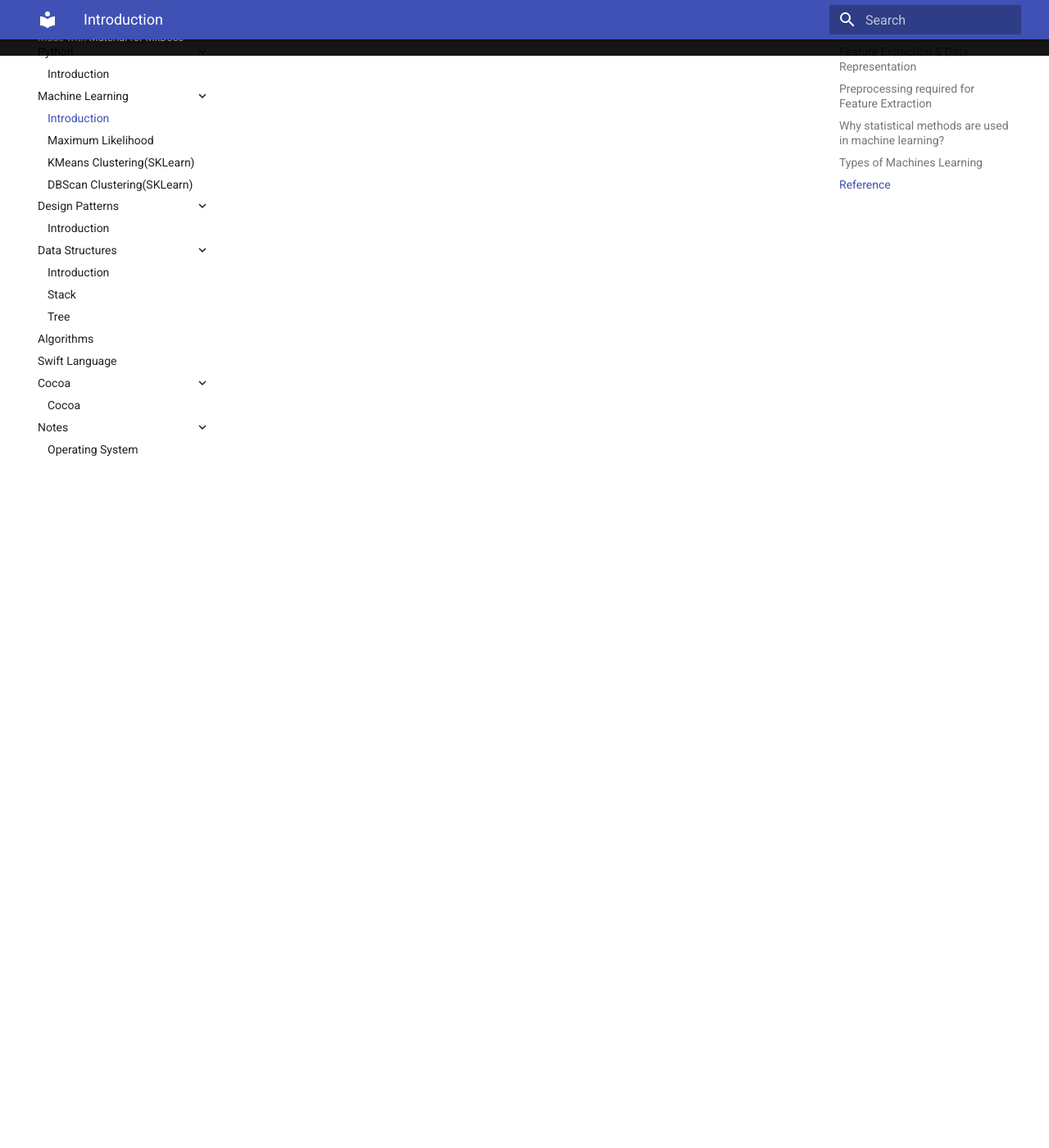
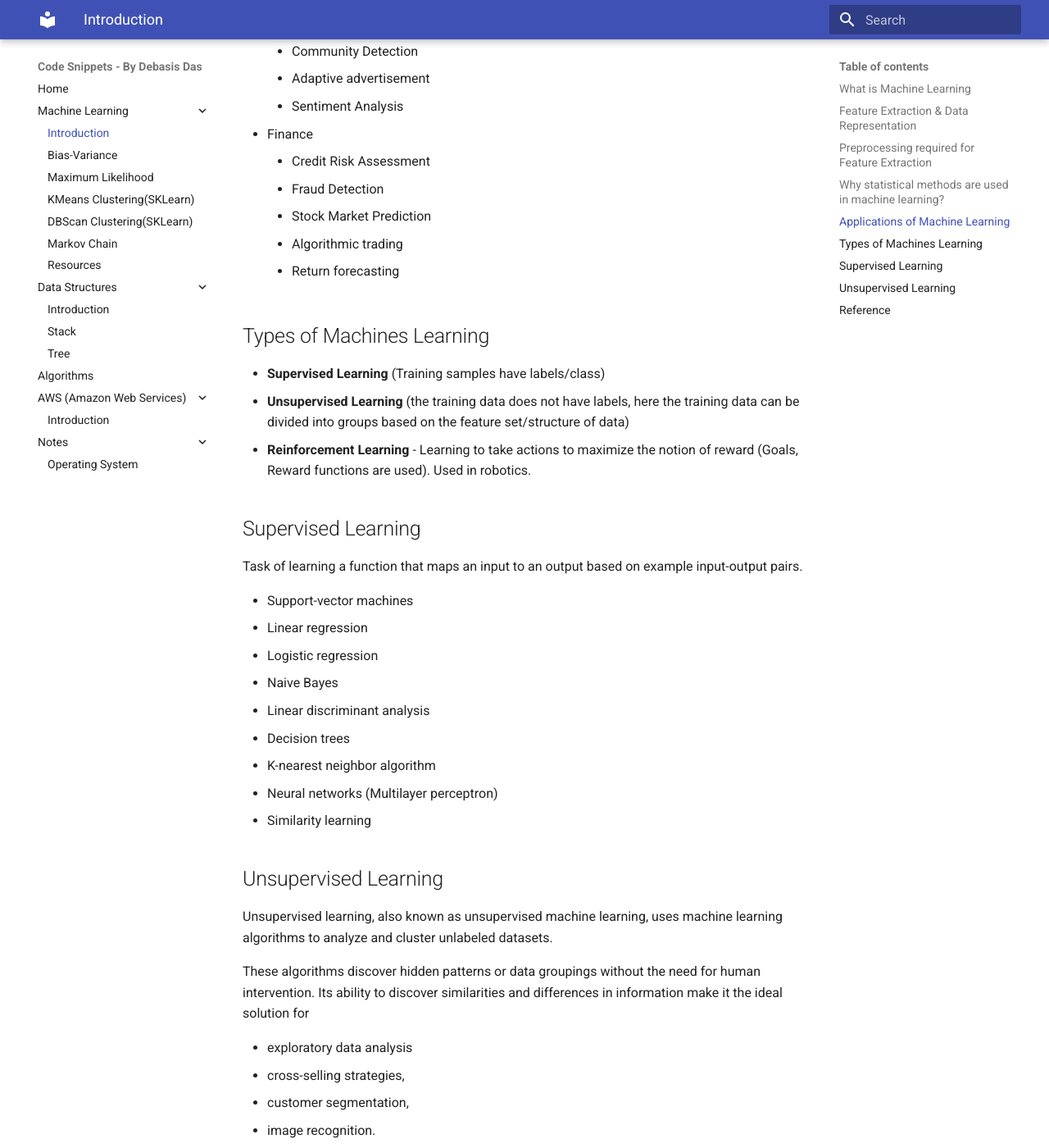
Before and after one commit to debasisdas1/debasisdas1.github.io, an MkDocs documentation site: the page built from docs/MachineLearning/MachineLearningIntroduction.md, in a window 1280 px wide and 1400 px high, scrolled down 2007 px. Shown: the whole window at 82% size. Built offline with MkDocs 1.6.1 and Material for MkDocs 9.7.7, drawn with Linux system fonts in a browser that asks for light colours; some of the changed text lies outside the part shown.

Commit message:
Debasis: Algorithms

```diff
--- a/docs/MachineLearning/MachineLearningIntroduction.md
+++ b/docs/MachineLearning/MachineLearningIntroduction.md
@@ -43,12 +43,76 @@ The images that are fed into the model as a training data set can be called as r
 - Inaccuracy of the assumed model
 - Inherrent ambiguity in the real world problems
 
+## Applications of Machine Learning
+
+- Computer Vision
+- Speech recognition
+- Natural Language Processing
+- Medical Informatics
+- Robotics
+- Computational Biology
+- Information Technology
+	- Spam Detection
+	- Web Image Search
+	- Recommendation
+	- Information Filtering
+	- Community Detection
+	- Adaptive advertisement
+	- Sentiment Analysis
+- Finance
+	- Credit Risk Assessment
+	- Fraud Detection
+	- Stock Market Prediction
+	- Algorithmic trading
+	- Return forecasting
+
 ## Types of Machines Learning
 
 - **Supervised Learning** (Training samples have labels/class)
 - **Unsupervised Learning** (the training data does not have labels, here the training data can be divided into groups based on the feature set/structure of data)
 - **Reinforcement Learning** - Learning to take actions to maximize the notion of reward (Goals, Reward functions are used). Used in robotics.
 
+## Supervised Learning
+
+Task of learning a function that maps an input to an output based on example input-output pairs.
+
+- Support-vector machines
+- Linear regression
+- Logistic regression
+- Naive Bayes
+- Linear discriminant analysis
+- Decision trees
+- K-nearest neighbor algorithm
+- Neural networks (Multilayer perceptron)
+- Similarity learning
+
+## Unsupervised Learning
+
+Unsupervised learning, also known as unsupervised machine learning, uses machine learning algorithms to analyze and cluster unlabeled datasets.
+
+These algorithms discover hidden patterns or data groupings without the need for human intervention. Its ability to discover similarities and differences in information make it the ideal solution for
+
+- exploratory data analysis
+- cross-selling strategies,
+- customer segmentation,
+- image recognition.
+
+Types of Unsupervised Learnings are as follows
+
+- Clustering
+	- K-Means clustering
+	- Hierarchial Clustering
+	- DBScan Clustering
+- Neural Networks
+
+**Unsupervised Learning is used in**
+
+- News Section
+- Computer Vision (object recognition)
+- Medical Imaging
+- Anomaly detection
+- Customer persona definitions
+- Recommendation engines
 
 ## Reference
 - Book - Introduction to Data Mining (PANG-NING TAN, MICHAEL STEINBACH, ANUJ KARPATNE, VIPIN KUMAR)
--- a/mkdocs.yml
+++ b/mkdocs.yml
@@ -1,25 +1,30 @@
 site_name: Code Snippets - By Debasis Das
 nav:
   - Home: 'index.md'
-  - Python:
-    - Introduction: 'Python/Python.md'
+#  - Python:
+#    - Introduction: 'Python/Python.md'
 
   - Machine Learning:
     - Introduction: 'MachineLearning/MachineLearningIntroduction.md'
+    - Bias-Variance: 'MachineLearning/BiasVariance.md'
     - Maximum Likelihood: 'MachineLearning/MaximumLikelihood/MaximumLikelihood.md'
     - KMeans Clustering(SKLearn): 'MachineLearning/KMeans_Clustering/KMeans_Clustering.md'
     - DBScan Clustering(SKLearn): 'MachineLearning/DBScan_Clustering/DBScan_Clustering.md'
+    - Markov Chain: 'MachineLearning/MarkovChain.md'
+    - Resources: 'MachineLearning/MLResources.md'
 
-  - Design Patterns:
-    - Introduction: 'DesignPattern/Designpatterns.md'
+#  - Design Patterns:
+#    - Introduction: 'DesignPattern/Designpatterns.md'
   - Data Structures:
     - Introduction: 'Datastructures/Datastructures.md'
     - Stack: 'Datastructures/Stack.md'
     - Tree: 'Datastructures/Tree.md'
   - Algorithms: 'Algorithms/Algorithms.md'
-  - Swift Language: 'Swift/Swift.md'
-  - Cocoa:
-    - Cocoa: 'Cocoa/Cocoa.md'
+#  - Swift Language: 'Swift/Swift.md'
+#  - Cocoa:
+#    - Cocoa: 'Cocoa/Cocoa.md'
+  - AWS (Amazon Web Services):
+    - Introduction: 'AWS/Aws.md'
   - Notes:
     - Operating System: 'Notes/OS_Notes.md'
 
```
Also changed, not shown: docs/Datastructures/Datastructures.md (+21 -0 lines), 2 other files.
